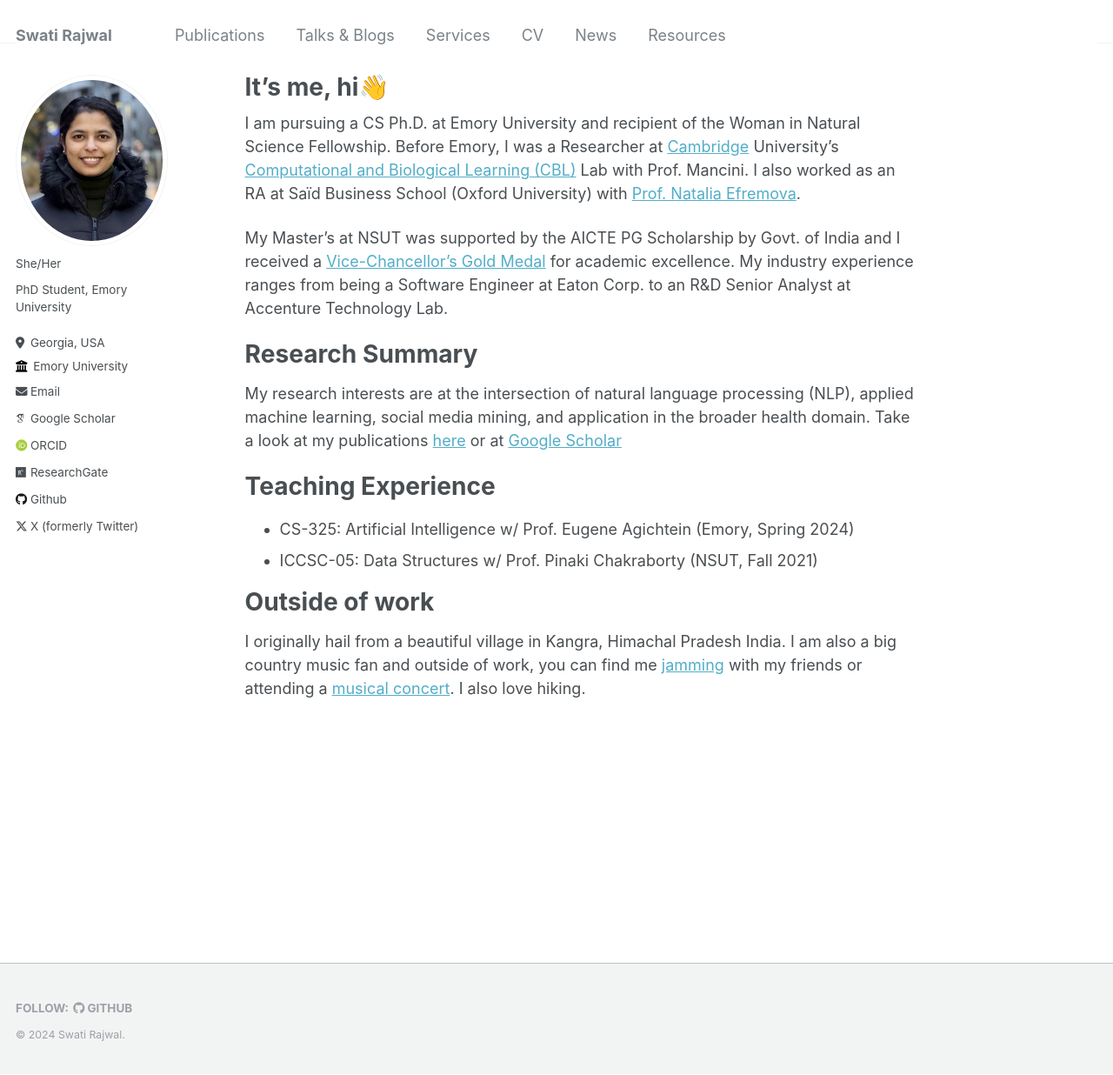
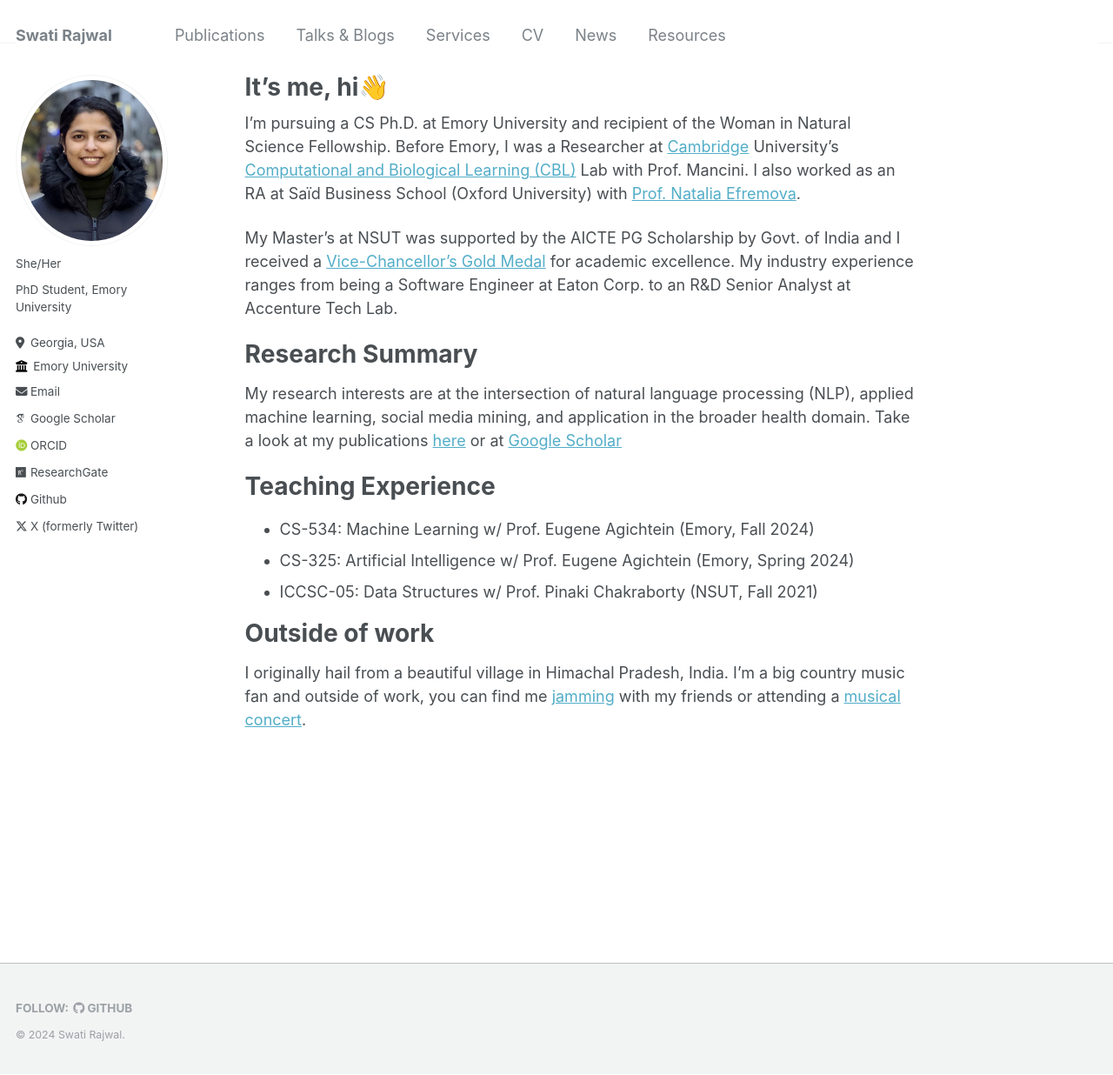
Before and after one commit to swati-rajwal/swati-rajwal.github.io, a Jekyll site: the page built from _pages/about.md, in a window 1280 px wide and 1236 px high. Shown: the whole window at 87% size. Built offline with Jekyll 4.4.1, drawn with Linux system fonts in a browser that asks for light colours; some web fonts are replaced.

Commit message:
Update about.md

```diff
--- a/_pages/about.md
+++ b/_pages/about.md
@@ -6,16 +6,17 @@ redirect_from:
   - /about/
   - /about.html
 ---
-I am pursuing a CS Ph.D. at Emory University and recipient of the Woman in Natural Science Fellowship. Before Emory, I was a Researcher at <a href="https://womeninneuroscience.wixsite.com/winuk/post/bridging-brains-and-bytes-a-computer-scientist-s-role-in-neuroscience" target="_blank">Cambridge</a> University's <a href="https://cbl-website.onrender.com/" target="_blank">Computational and Biological Learning (CBL)</a> Lab with Prof. Mancini. I also worked as an RA at Saïd Business School (Oxford University) with <a href="https://www.research.ox.ac.uk/researchers/natalia-efremova" target="_blank">Prof. Natalia Efremova</a>.
+I'm pursuing a CS Ph.D. at Emory University and recipient of the Woman in Natural Science Fellowship. Before Emory, I was a Researcher at <a href="https://womeninneuroscience.wixsite.com/winuk/post/bridging-brains-and-bytes-a-computer-scientist-s-role-in-neuroscience" target="_blank">Cambridge</a> University's <a href="https://cbl-website.onrender.com/" target="_blank">Computational and Biological Learning (CBL)</a> Lab with Prof. Mancini. I also worked as an RA at Saïd Business School (Oxford University) with <a href="https://www.research.ox.ac.uk/researchers/natalia-efremova" target="_blank">Prof. Natalia Efremova</a>.
 
-My Master's at NSUT was supported by the AICTE PG Scholarship by Govt. of India and I received a <a href="https://www.linkedin.com/feed/update/urn:li:activity:7108505289506627584/" target="_blank">Vice-Chancellor's Gold Medal</a> for academic excellence. My industry experience ranges from being a Software Engineer at Eaton Corp. to an R&D Senior Analyst at Accenture Technology Lab.
+My Master's at NSUT was supported by the AICTE PG Scholarship by Govt. of India and I received a <a href="https://www.linkedin.com/feed/update/urn:li:activity:7108505289506627584/" target="_blank">Vice-Chancellor's Gold Medal</a> for academic excellence. My industry experience ranges from being a Software Engineer at Eaton Corp. to an R&D Senior Analyst at Accenture Tech Lab.
 
 # Research Summary
 My research interests are at the intersection of natural language processing (NLP), applied machine learning, social media mining, and application in the broader health domain. Take a look at my publications <a href="https://swati-rajwal.github.io/publications/" target="_blank">here</a> or at <a href="https://scholar.google.com/citations?user=6AfEraYAAAAJ&hl=en&inst=15365353816232672843" target="_blank">Google Scholar</a>
 
 # Teaching Experience
+* CS-534: Machine Learning w/ Prof. Eugene Agichtein (Emory, Fall 2024)
 * CS-325: Artificial Intelligence w/ Prof. Eugene Agichtein (Emory, Spring 2024)
 * ICCSC-05: Data Structures w/ Prof. Pinaki Chakraborty (NSUT, Fall 2021)
 
 # Outside of work
-I originally hail from a beautiful village in Kangra, Himachal Pradesh India. I am also a big country music fan and outside of work, you can find me <a href="https://www.youtube.com/watch?v=cgm9iGAupL0" target="_blank">jamming</a> with my friends or attending a <a href="https://www.youtube.com/shorts/kZzM2gNb-6c" target="_blank">musical concert</a>. I also love hiking.
+I originally hail from a beautiful village in Himachal Pradesh, India. I'm a big country music fan and outside of work, you can find me <a href="https://www.youtube.com/watch?v=cgm9iGAupL0" target="_blank">jamming</a> with my friends or attending a <a href="https://www.youtube.com/shorts/kZzM2gNb-6c" target="_blank">musical concert</a>.
```
